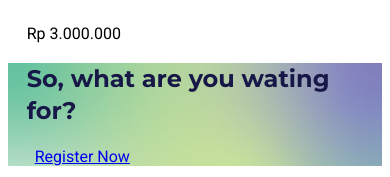
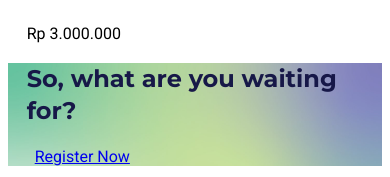
Before and after one commit to theodorusclarence/petrolida-2021, a Next.js app: page /competition/business-case-competition in a window 390 px wide. Shown: the part 5666-5843 px from the top of the page. Built offline with nearby package versions, Linux system fonts and the light colour scheme.

Commit message:
update minor bug on responsive compe

```diff
--- a/pages/competition/[name].jsx
+++ b/pages/competition/[name].jsx
@@ -155,7 +155,7 @@ export default function Competition({ comp }) {
                 {/* End of Hero Section */}
 
                 {/* About Section */}
-                <section id='about' className='py-24 text-primary'>
+                <section id='about' className='py-24 text-primary overflow-hidden'>
                     <main className='container'>
                         <h2 className='text-center text-primary pb-16 md:translate-x-1/2'>
                             About The Competition
@@ -381,7 +381,7 @@ export default function Competition({ comp }) {
                 {/* Register Section */}
                 <section
                     id="register"
-                    className='p-8 bg-gray-300 py-24 flex flex-col justify-center items-center'
+                    className='p-8 bg-gray-300 py-24 flex flex-col justify-center items-center overflow-hidden'
                     style={{
                         backgroundImage: 'url("/img/bg-hero.jpg")',
                         backgroundSize: 'cover',
@@ -389,7 +389,7 @@ export default function Competition({ comp }) {
                 >
                     <main className='container'>
                         <h2 className='register-left text-center text-primary pb-16 md:translate-x-1/2'>
-                            So, what are you wating for?
+                            So, what are you waiting for?
                         </h2>
                         <div className='register-right flex justify-center button-group'>
                             <Button href='/' outline>
```
